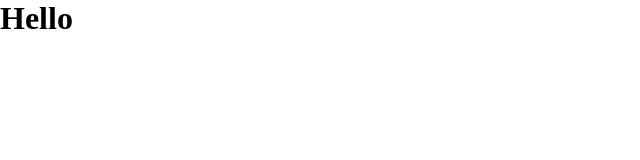
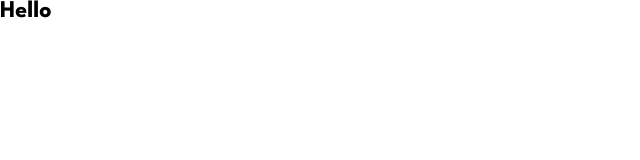
Before and after one commit to yusufardapeker/room-homepage, a React (Vite) app: page / in a window 1280 px wide. Shown: the top 160 px of the page, without its empty margins (0-640 px from the left). Built offline with nearby package versions, Linux system fonts and the light colour scheme.

Commit message:
Import the font family

```diff
--- a/index.html
+++ b/index.html
@@ -4,6 +4,12 @@
 		<meta charset="UTF-8" />
 		<meta name="viewport" content="width=device-width, initial-scale=1.0" />
 		<title>Room Homepage</title>
+		<link rel="preconnect" href="https://fonts.googleapis.com" />
+		<link rel="preconnect" href="https://fonts.gstatic.com" crossorigin />
+		<link
+			href="https://fonts.googleapis.com/css2?family=League+Spartan:wght@100..900&display=swap"
+			rel="stylesheet"
+		/>
 	</head>
 	<body>
 		<div id="root"></div>
--- a/src/styles/main.scss
+++ b/src/styles/main.scss
@@ -3,3 +3,12 @@
 $black: hsl(0, 0%, 0%);
 $white: hsl(0, 0%, 100%);
 $very-dark-gray: hsl(0, 0%, 27%);
+
+$fw-m: 500;
+$fw-l: 600;
+$fw-xl: 700;
+
+body {
+	font-family: "League Spartan", sans-serif;
+	font-size: 12px;
+}
```
